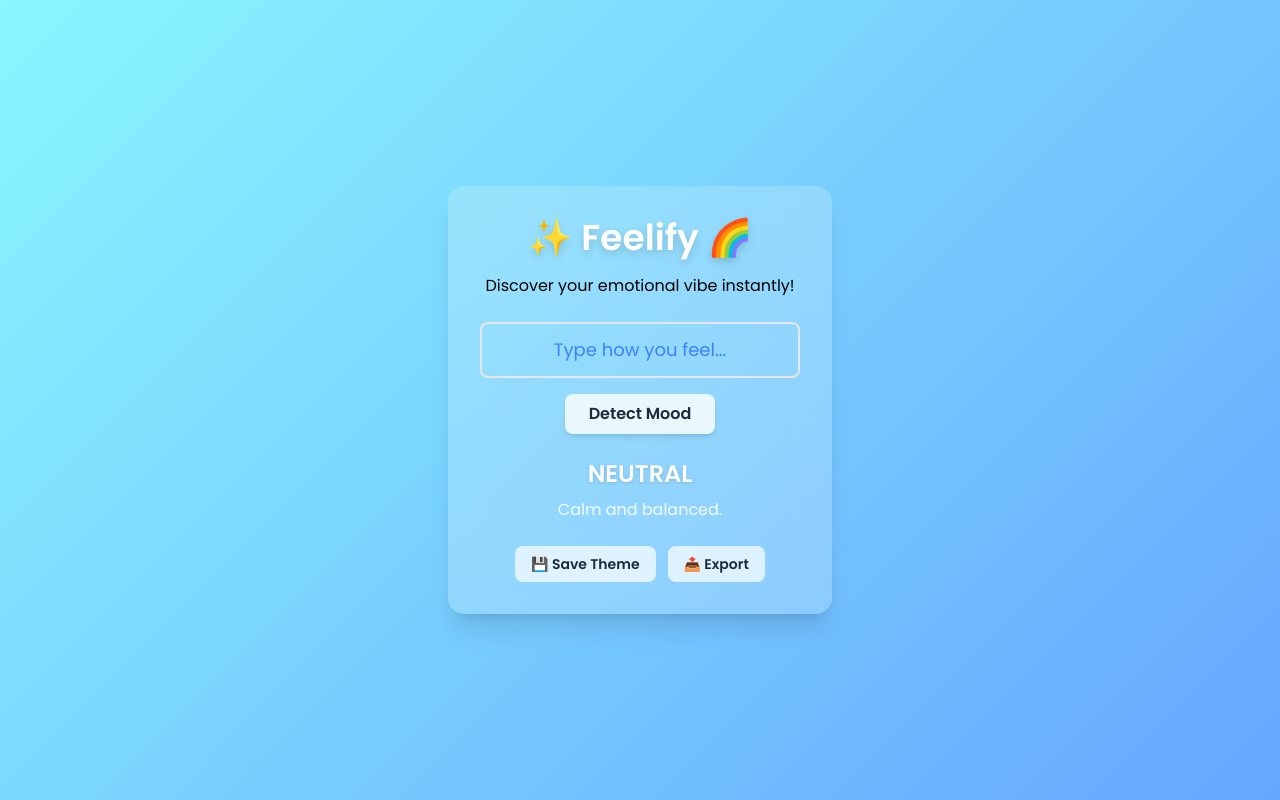
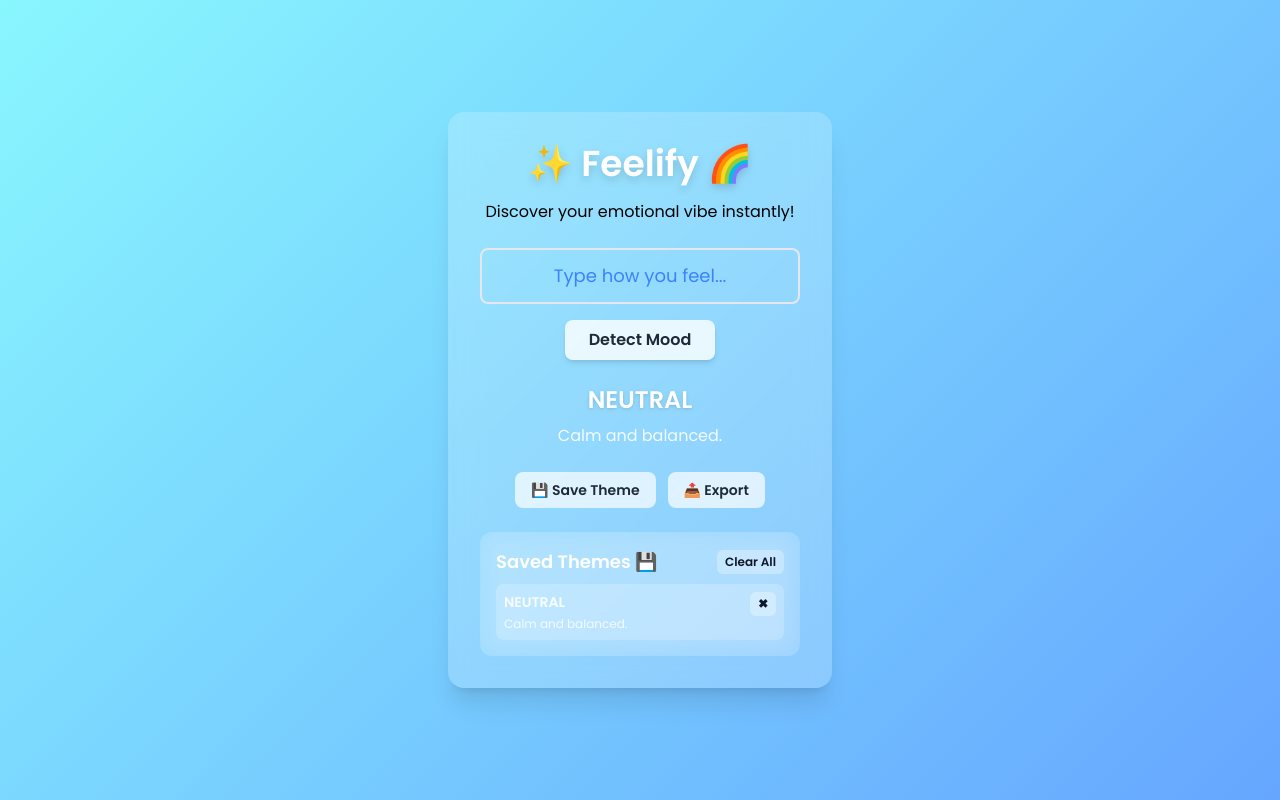
Before and after one commit to AtanuHacks/Feelify, a React (Vite) app: page /app in a window 1280 px wide. Both pictures are taken after a click on the button "💾 Save Theme". Built offline with nearby package versions, Linux system fonts and the light colour scheme.

Commit message:
SAVE THEME Menu added

```diff
--- a/src/App.jsx
+++ b/src/App.jsx
@@ -68,7 +68,7 @@ function App() {
         { inputs: input },
         {
           headers: {
-            Authorization: `Bearer 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`, // Replace this with your real key
+            Authorization: `Bearer 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`, // Replace with your real key
           },
         }
       );
@@ -106,6 +106,19 @@ function App() {
     link.click();
   };
 
+  // 🗑 Remove a single theme
+  const removeTheme = (index) => {
+    const updated = savedThemes.filter((_, i) => i !== index);
+    setSavedThemes(updated);
+    localStorage.setItem("savedThemes", JSON.stringify(updated));
+  };
+
+  // 🧹 Clear all themes
+  const clearAllThemes = () => {
+    setSavedThemes([]);
+    localStorage.removeItem("savedThemes");
+  };
+
   return (
     <motion.div
       initial={{ opacity: 0 }}
@@ -113,7 +126,7 @@ function App() {
       transition={{ duration: 1.2 }}
       style={{
         background: theme.gradient,
-        height: `${viewportHeight}px`, // ✅ full device height
+        height: viewportHeight + "px", // ✅ full device height
         width: "100vw",
         display: "flex",
         justifyContent: "center",
@@ -181,6 +194,45 @@ function App() {
             📤 Export
           </button>
         </div>
+
+        {/* 📜 Saved Themes Section */}
+        {savedThemes.length > 0 && (
+          <div className="mt-6 bg-white/10 rounded-xl p-4 max-h-56 overflow-y-auto backdrop-blur-md">
+            <div className="flex justify-between items-center mb-2">
+              <h3 className="text-lg font-semibold text-white">
+                Saved Themes 💾
+              </h3>
+              <button
+                onClick={clearAllThemes}
+                className="text-xs bg-white/30 hover:bg-white/50 text-gray-900 font-semibold px-2 py-1 rounded-md transition"
+              >
+                Clear All
+              </button>
+            </div>
+
+            <ul className="space-y-2">
+              {savedThemes.map((item, index) => (
+                <li
+                  key={index}
+                  className="flex justify-between items-start text-white/90 text-sm bg-white/20 rounded-lg p-2"
+                >
+                  <div className="text-left">
+                    <strong>{item.mood.toUpperCase()}</strong>
+                    <p className="text-xs text-white/80 mt-1">
+                      {item.description}
+                    </p>
+                  </div>
+                  <button
+                    onClick={() => removeTheme(index)}
+                    className="ml-3 text-xs bg-white/30 hover:bg-white/50 text-gray-900 font-semibold px-2 py-1 rounded-md transition"
+                  >
+                    ✖
+                  </button>
+                </li>
+              ))}
+            </ul>
+          </div>
+        )}
       </motion.div>
     </motion.div>
   );
```
